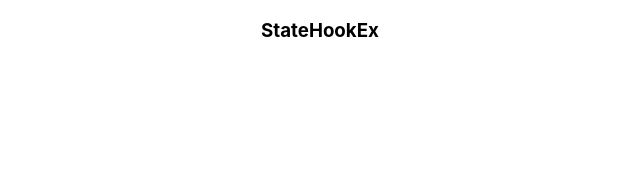
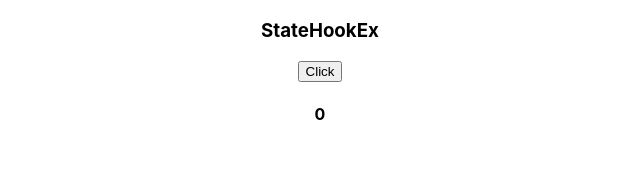
Before and after one commit to Saoa35/my-app_6-hooks, a React (Create React App) app: page / in a window 1280 px wide. Shown: the top 174 px of the page, without its empty margins (320-960 px from the left). Built offline with nearby package versions, Linux system fonts and the light colour scheme.

Commit message:
created handleClick method

```diff
--- a/src/components/StateHookEx/StateHookEx.js
+++ b/src/components/StateHookEx/StateHookEx.js
@@ -5,9 +5,17 @@ const StateHookEx = () => {
 
   const [state, setState] = useState(0);
 
+  const handleClick = () => {
+
+  }
+
   return(
     <div>
         <h3>StateHookEx</h3>
+        <button onClick={handleClick}>
+          Click
+        </button>
+        <h4>{state}</h4>
     </div>
   )
 }
```
